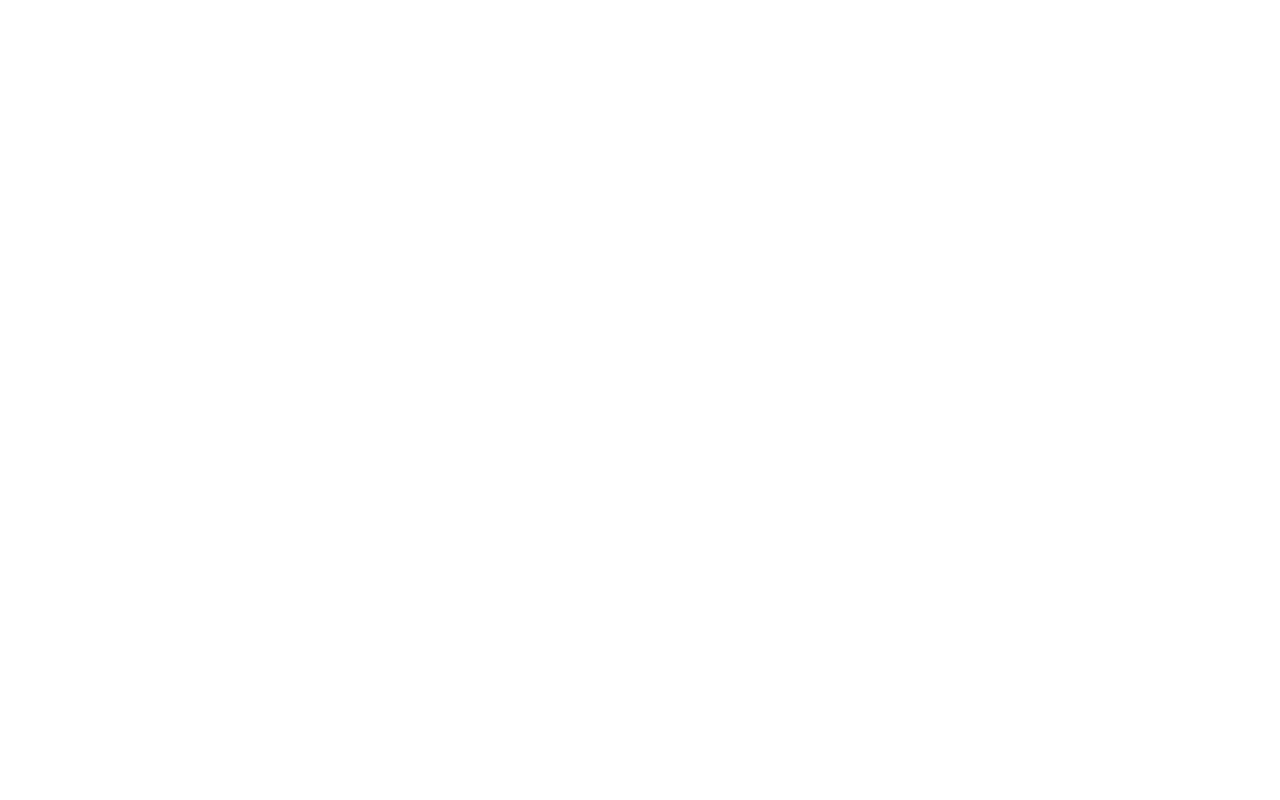
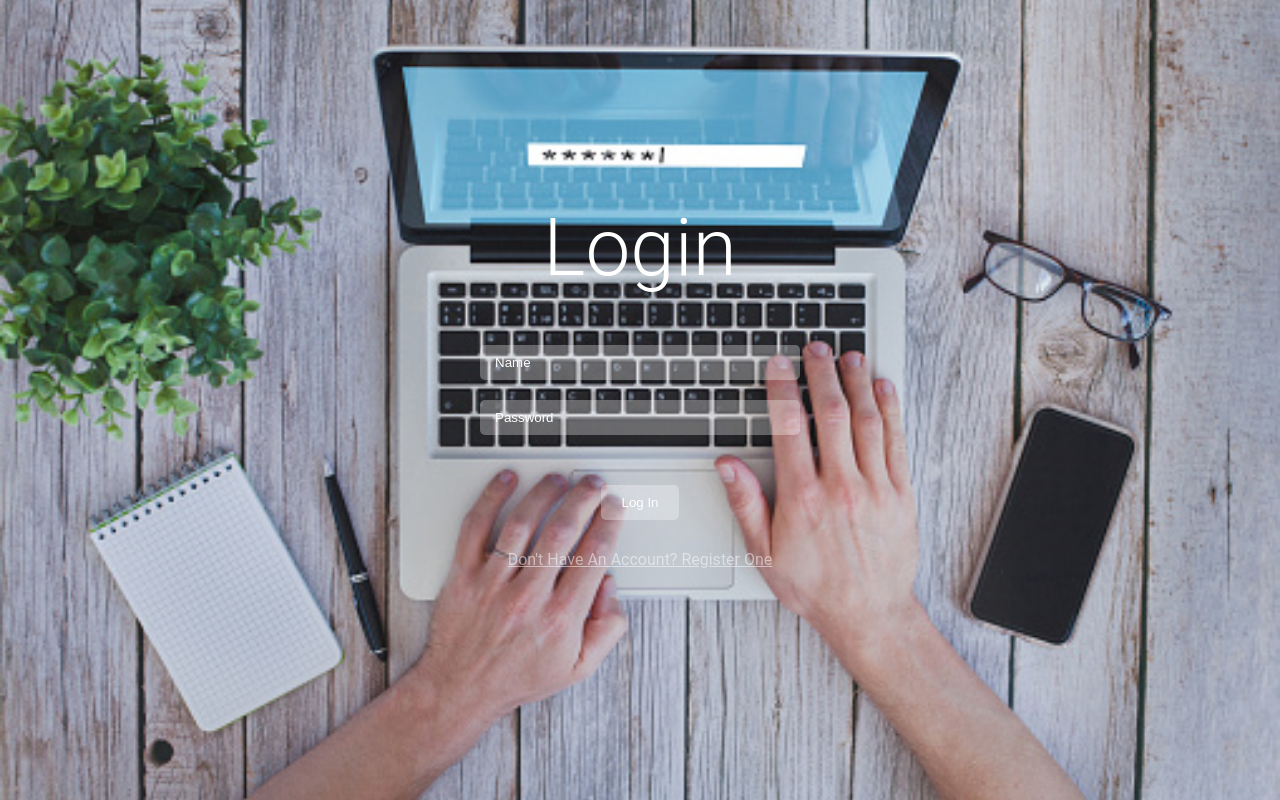
Before and after one commit to Kundanpatel456/SNMSV4_6, a website: page public/index.html in a window 1280 px wide. Drawn offline with Linux system fonts and the light colour scheme.

Commit message:
Update index.html

```diff
--- a/public/index.html
+++ b/public/index.html
@@ -1,80 +1,29 @@
-<!-- <!DOCTYPE html>
+<!DOCTYPE html>
 <html lang="en">
-    <head>
-        <meta charset="UTF-8">
-        <meta http-equiv="X-UA-Compatible" content="IE=edge">
-        <meta name="viewport" content="width=device-width, initial-scale=1.0">
-        <title>Home page</title>
-    </head>
-    <link rel="stylesheet" href="css/home.css" />
-    <body>
-        <script type="module">
-            import {InfluxDB, Point} from 'https://unpkg.com/@influxdata/influxdb-client-browser/dist/index.browser.mjs';
+<head>
+    <meta charset="UTF-8">
+    <meta name="viewport" content="width=device-width, initial-scale=1.0">
+    <title>Login Page</title>
 
-            let url="https://eu-central-1-1.aws.cloud2.influxdata.com/";
-            let token="WyskRtLpDBl9p78HZSz1usnpFi68j0t9LiB7YmxNixlzJKxE8JzAJ20C1WK8V2qpUX2MZourn-ulW-4v1chZGw==";
-            let org="Rpi-Project";
+    <link rel="stylesheet" href="css/form.css"/>
 
-            const influx2 = new InfluxDB({url,token });
+</head>
+<body >
 
-            let query2 = 'from(bucket: "NoiceData")\
-            |> range(start: -60h)\
-            |> filter(fn: (r) => r["_measurement"] == "my_data")\
-            |> filter(fn: (r) => r["DB"] == "db2")\
-            |> filter(fn: (r) => r["_field"] == "VolumeNorm")\
-            |> yield(name: "mean")'
+    <div class="alert-box">
+        <p class="alert"></p>
+    </div>
 
-            var Noicedata = [];
-            let text="";
+    <div class="form">
+        <h1 class="heading">login</h1>
+        <input type="text" placeholder="Name" autocomplete="off" class="username" required>
+        <input type="password" placeholder="Password" autocomplete="off" class="password" required>
+        <button class="submit-btn" id="submitBtn">log in</button>
+        <a href="register.html" class="link">don't have an account? Register one</a>
+    </div>
 
-            function queryExample(fluxQuery) {
+    <script src="js/form.js"></script>
+    <!-- <script type="module" src="js/influx_login.js"></script> -->
 
-              const queryApi = new InfluxDB({url, token}).getQueryApi(org)
-              queryApi.queryRows(fluxQuery, {
-                  next(row, tableMeta) {
-                     const o = tableMeta.toObject(row);
-                      // console.log(o._value);
-                      // console.log(o);
-                      Noicedata.push("<tr>"+"<td>"+"TimeStamp: "+o._time+" Decible: "+o._value+"</td>"+"</tr>");
-                      //console.log(typeof(o));
-                      // document.getElementById("template").innerHTML += o._value+"<br>";
-                  },
-                  complete() {
-                      console.log('FINISHED')
-                      // console.log(Noicedata)
-
-                      Noicedata.forEach(printingVolume);
-                      // document.getElementById("template").innerHTML = Noicedata;
-                      document.getElementById("template").innerHTML = "<tr>"+"<th>"+"data from database"+"</th>"+"</tr>"+text;
-                      // console.log(text);
-
-                  },
-                  error(error) {
-                      console.log('QUERY FAILED', error)
-                  },
-              });
-          }
-
-          function printingVolume(item) {
-            text += item
-          }
-
-          function sleep(ms) {
-              return new Promise(resolve => setTimeout(resolve, ms));
-           }
-
-          queryExample(query2);
-          </script>
-        <div class="container">
-            <h3 id="name">Hello User</h3>
-            <button class="logout">log out</button>
-            <table id="template" border="1">
-
-                <tr>
-                    <td id="name">Hello User</td>
-                </tr> -->
-            <!-- </table>
-        </div>
-
-    </body>
-</html>  -->
+</body>
+</html>
```
